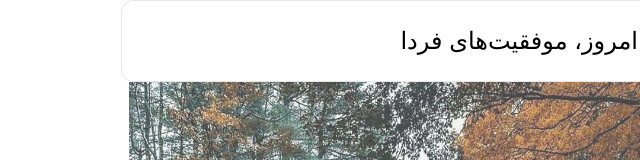
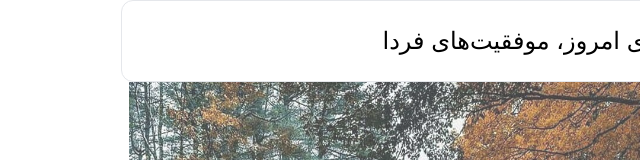
Before and after one commit to AliAhmadi1080/ToDoProject-Frontend, a React (Create React App) app: page /login in a window 1280 px wide. Shown: the top 160 px of the page, without its empty margins (640-1280 px from the left). Built offline with nearby package versions, Linux system fonts and the light colour scheme; a small style sheet from the web is missing.

Commit message:
I add routes to navbar links.

```diff
--- a/src/components/Navbar.js
+++ b/src/components/Navbar.js
@@ -11,7 +11,20 @@ export default function Navbar() {
     <div className="flex justify-start border rounded-xl">
       {userInfo.isauth ? (
         <>
-          <NavbarItem text="خانه" />
+          <NavbarItem
+            text={
+              <Link to={`/`}>
+                <div>خانه</div>
+              </Link>
+            }
+          />
+          <NavbarItem
+            text={
+              <Link to={`/#`}>
+                <div>درباره ما</div>
+              </Link>
+            }
+          />
           <NavbarItem
             text={
               <div
@@ -60,13 +73,12 @@ export default function Navbar() {
                       </Link>
                     </div>
                     <div className="flex flex-col mx-2 px-2">
-                    <Link to={`/todolist/create`}>
+                      <Link to={`/todolist/create`}>
                         <div>ایجاد لیست todo</div>
                       </Link>
                       <Link to={`/todolist`}>
                         <div>مشاهده لیست todo ها</div>
                       </Link>
-
                     </div>
                   </div>
                 ) : (
@@ -85,10 +97,34 @@ export default function Navbar() {
         </>
       ) : (
         <>
-          <NavbarItem text="ورود" />
-          <NavbarItem text="ثبت نام" />
-          <NavbarItem text="خانه" />
-          <NavbarItem text="درباره" />
+          <NavbarItem
+            text={
+              <Link to={`/login`}>
+                <div>ورود</div>
+              </Link>
+            }
+          />
+          <NavbarItem
+            text={
+              <Link to={`/register`}>
+                <div>ثبت نام</div>
+              </Link>
+            }
+          />
+          <NavbarItem
+            text={
+              <Link to={`/`}>
+                <div>خانه</div>
+              </Link>
+            }
+          />
+          <NavbarItem
+            text={
+              <Link to={`/#`}>
+                <div>درباره ما</div>
+              </Link>
+            }
+          />
           <NavbarItem
             text={
               <p className=" text-2xl mr-[10rem]  cursor-auto">
```
